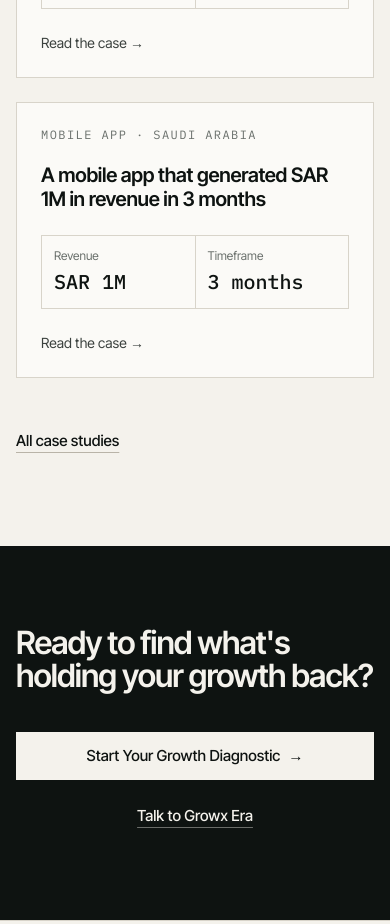
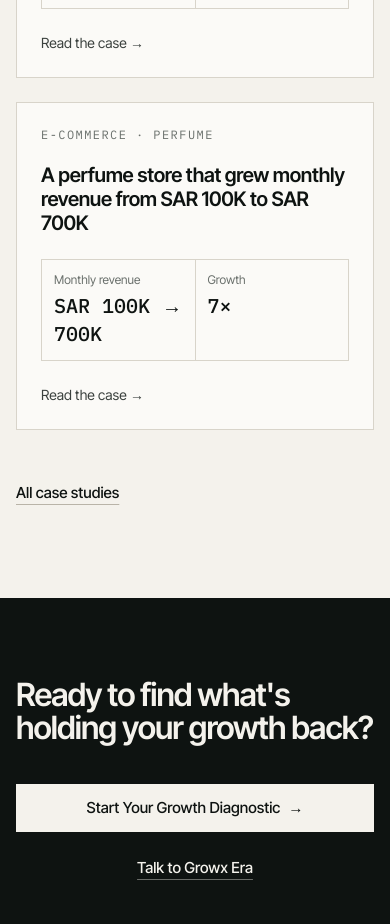
Before and after one commit to islamagendi-hue/Growxera, a Next.js app: page / in a window 390 px wide. Shown: the part 9560-10484 px from the top of the page. Built offline with nearby package versions, Linux system fonts and the light colour scheme; no server answers.

Commit message:
Replace mobile app case with perfume store case
Co-Authored-By: Claude Opus 5.5 (1M context) <noreply@anthropic.com>
Claude-Session: https://claude.ai/code/session_01PJG6eTqNkwu8MewA1KfzJW

```diff
--- a/src/content/case-studies.ts
+++ b/src/content/case-studies.ts
@@ -67,16 +67,16 @@ export const CASE_STUDIES: CaseStudy[] = [
     stack: ["Mixpanel", "Adjust", "WebEngage", "Claude", "Google Sheets"],
   },
   {
-    slug: "mobile-app-1m-in-3-months",
-    client: "Mobile app",
-    sector: "Mobile app",
-    market: "Saudi Arabia",
-    title: "A mobile app that generated SAR 1M in revenue in 3 months",
+    slug: "perfume-store-100k-to-700k-monthly",
+    client: "Perfume e-commerce store",
+    sector: "E-commerce · Perfume",
+    title: "A perfume store that grew monthly revenue from SAR 100K to SAR 700K",
     metrics: [
-      { label: "Revenue", value: "SAR 1M" },
-      { label: "Timeframe", value: "3 months" },
+      { label: "Monthly revenue", value: "SAR 100K → 700K" },
+      { label: "Growth", value: "7×" },
     ],
-    result: "SAR 1 million in revenue within the first three months.",
+    intervention: ["Opened new sales channels.", "Added new growth levers."],
+    result: "Monthly revenue grew from SAR 100K to SAR 700K.",
   },
   {
     slug: "multi-branch-lifecycle-crm",
```
